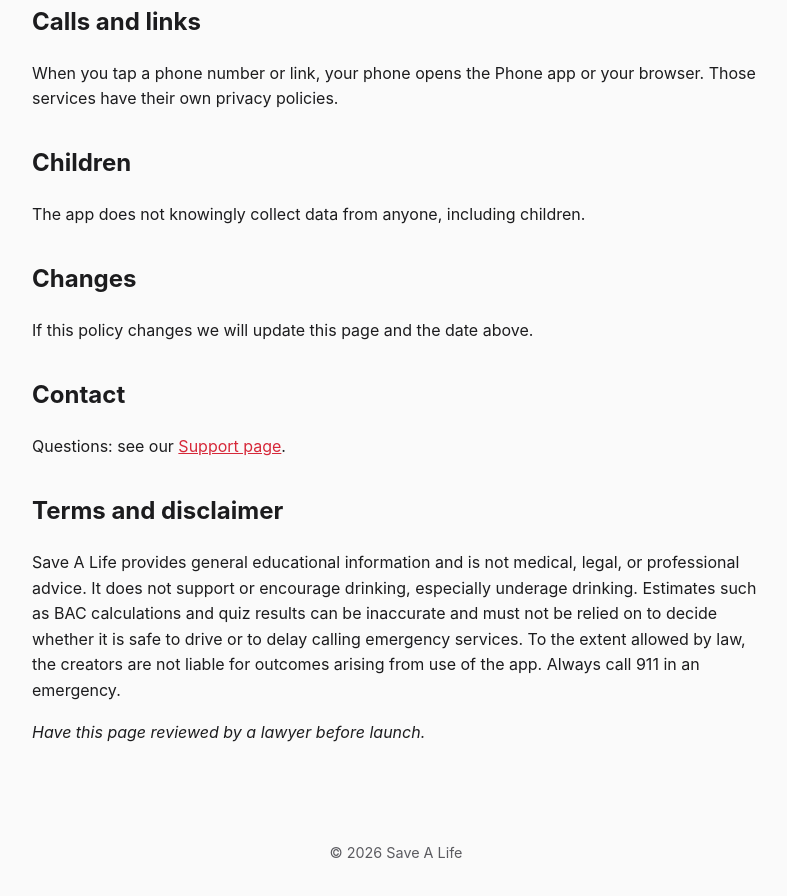
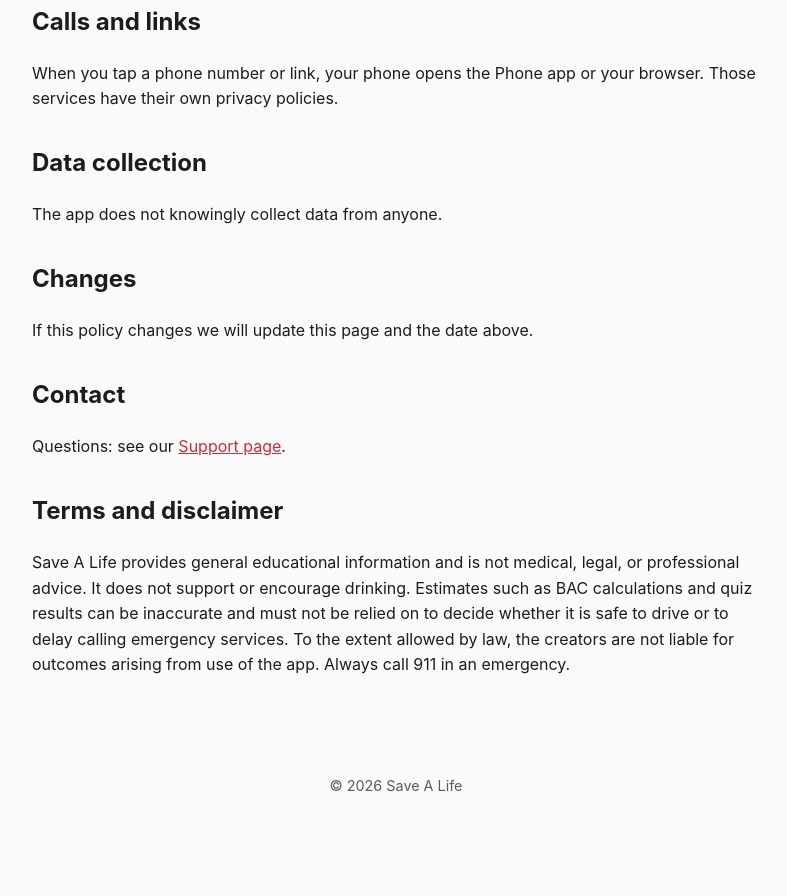
Before and after one commit to Tomuchnerd/savealife.github.io, a plain HTML site: page privacy.html in a window 1280 px wide. Shown: the part 934-1830 px from the top of the page, without its empty margins (244-1031 px from the left). After the commit the page ends 1763 px from the top, so only its background shows below. Drawn offline with Linux system fonts and the light colour scheme.

Commit message:
Revise privacy policy sections for clarity

```diff
--- a/privacy.html
+++ b/privacy.html
@@ -31,8 +31,8 @@
   <h2>Calls and links</h2>
   <p>When you tap a phone number or link, your phone opens the Phone app or your browser. Those services have their own privacy policies.</p>
 
-  <h2>Children</h2>
-  <p>The app does not knowingly collect data from anyone, including children.</p>
+  <h2>Data collection</h2>
+  <p>The app does not knowingly collect data from anyone.</p>
 
   <h2>Changes</h2>
   <p>If this policy changes we will update this page and the date above.</p>
@@ -41,8 +41,7 @@
   <p>Questions: see our <a href="support.html">Support page</a>.</p>
 
   <h2>Terms and disclaimer</h2>
-  <p>Save A Life provides general educational information and is not medical, legal, or professional advice. It does not support or encourage drinking, especially underage drinking. Estimates such as BAC calculations and quiz results can be inaccurate and must not be relied on to decide whether it is safe to drive or to delay calling emergency services. To the extent allowed by law, the creators are not liable for outcomes arising from use of the app. Always call 911 in an emergency.</p>
-  <p><em>Have this page reviewed by a lawyer before launch.</em></p>
+  <p>Save A Life provides general educational information and is not medical, legal, or professional advice. It does not support or encourage drinking. Estimates such as BAC calculations and quiz results can be inaccurate and must not be relied on to decide whether it is safe to drive or to delay calling emergency services. To the extent allowed by law, the creators are not liable for outcomes arising from use of the app. Always call 911 in an emergency.</p>
 </main>
 <footer>&copy; 2026 Save A Life</footer>
 </body>
```
